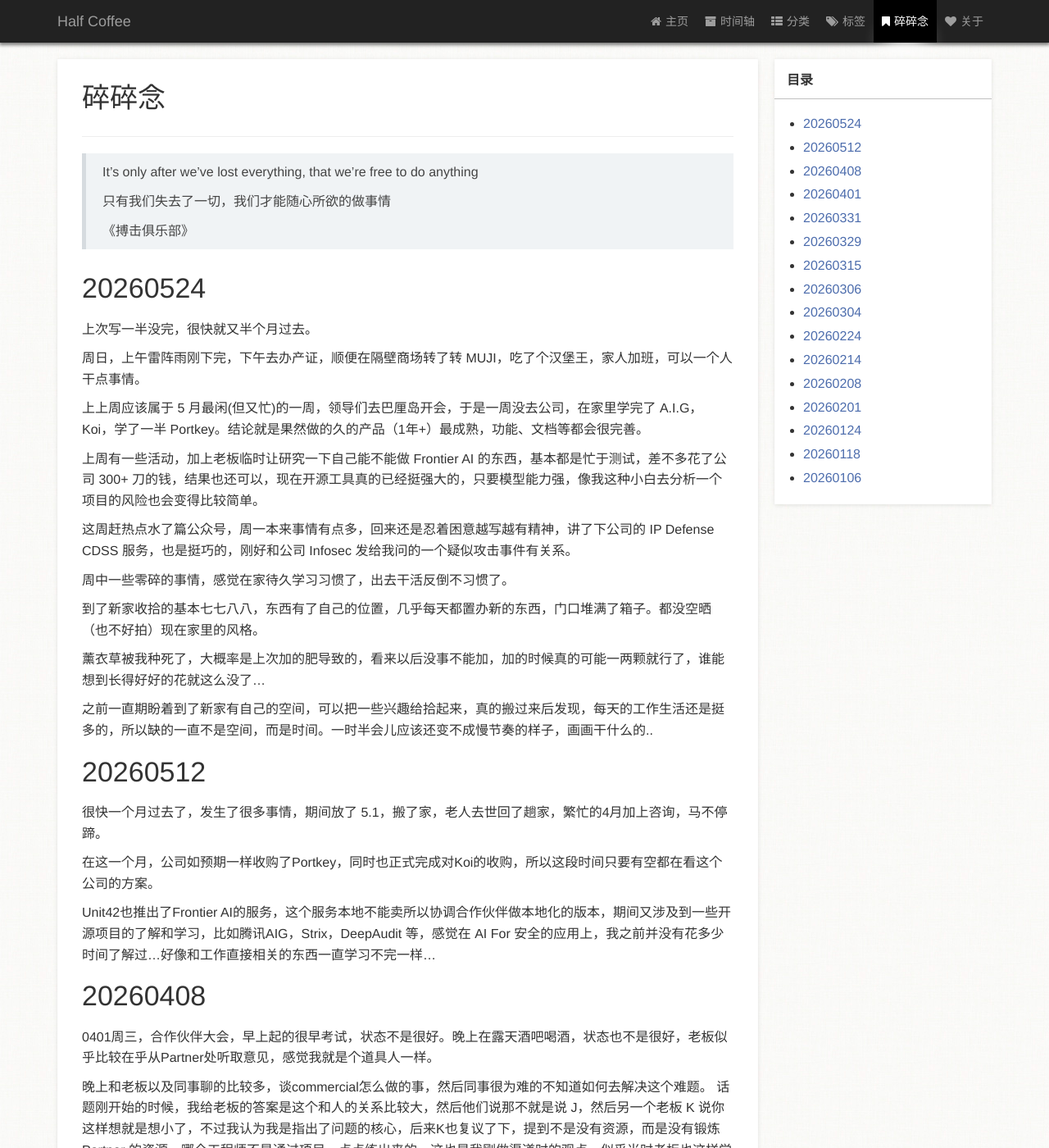
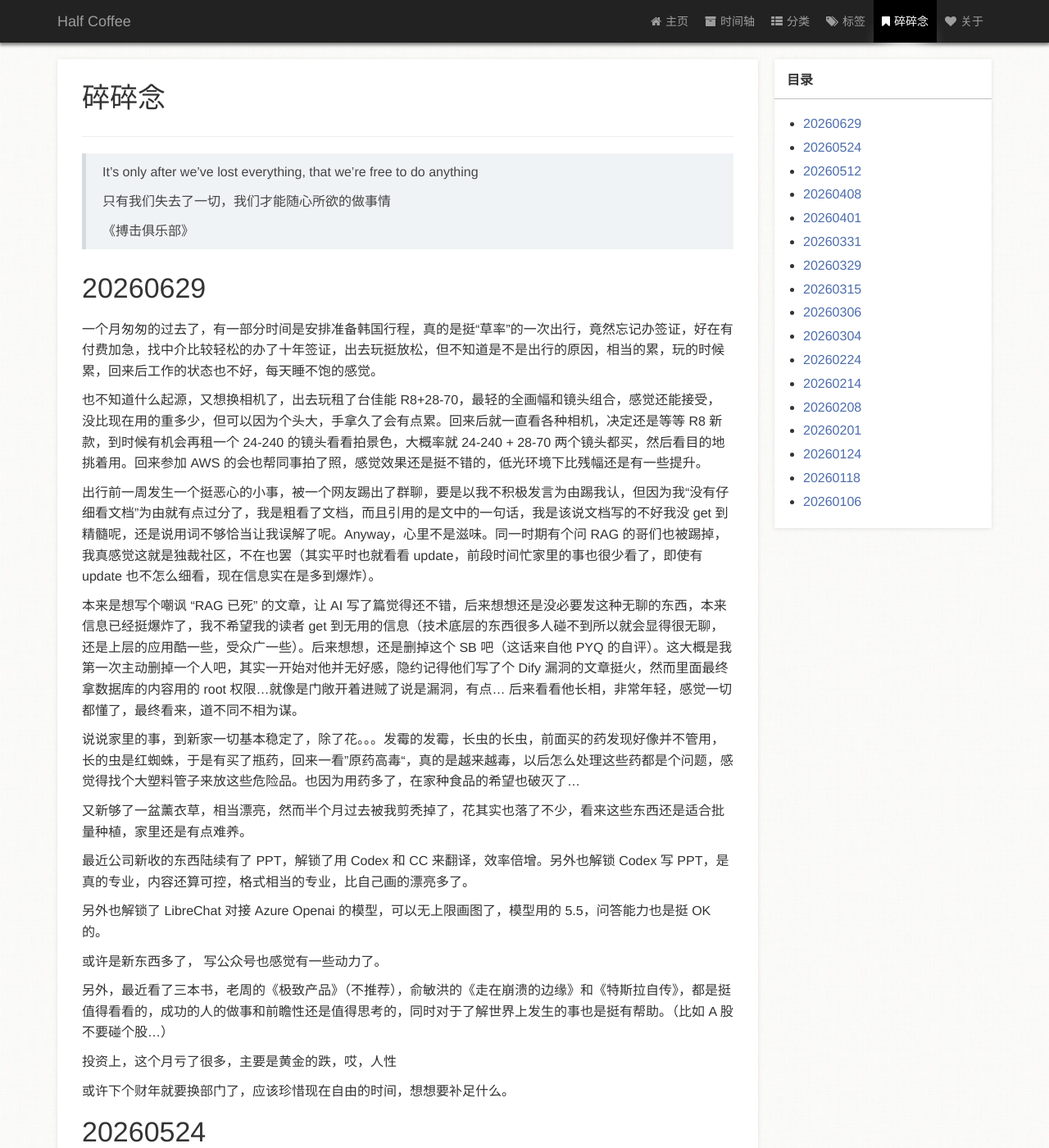
Before and after one commit to zm1990s/halfcoffee, a Jekyll site: the page built from page/3碎碎念.md, in a window 1280 px wide and 1400 px high. Shown: the whole window at 82% size. Built offline with Jekyll 4.4.1, drawn with Linux system fonts in a browser that asks for light colours; a style sheet for code colours, icons or effects is not loaded.

Commit message:
20260626

```diff
--- a/page/3碎碎念.md
+++ b/page/3碎碎念.md
@@ -15,6 +15,32 @@ type: page
 > 《搏击俱乐部》
 
 
+
+# 20260629
+
+一个月匆匆的过去了，有一部分时间是安排准备韩国行程，真的是挺“草率”的一次出行，竟然忘记办签证，好在有付费加急，找中介比较轻松的办了十年签证，出去玩挺放松，但不知道是不是出行的原因，相当的累，玩的时候累，回来后工作的状态也不好，每天睡不饱的感觉。
+
+也不知道什么起源，又想换相机了，出去玩租了台佳能 R8+28-70，最轻的全画幅和镜头组合，感觉还能接受，没比现在用的重多少，但可以因为个头大，手拿久了会有点累。回来后就一直看各种相机，决定还是等等 R8 新款，到时候有机会再租一个 24-240 的镜头看看拍景色，大概率就 24-240 + 28-70 两个镜头都买，然后看目的地挑着用。回来参加 AWS 的会也帮同事拍了照，感觉效果还是挺不错的，低光环境下比残幅还是有一些提升。
+
+出行前一周发生一个挺恶心的小事，被一个网友踢出了群聊，要是以我不积极发言为由踢我认，但因为我“没有仔细看文档”为由就有点过分了，我是粗看了文档，而且引用的是文中的一句话，我是该说文档写的不好我没 get 到精髓呢，还是说用词不够恰当让我误解了呢。Anyway，心里不是滋味。同一时期有个问 RAG 的哥们也被踢掉，我真感觉这就是独裁社区，不在也罢（其实平时也就看看 update，前段时间忙家里的事也很少看了，即使有 update 也不怎么细看，现在信息实在是多到爆炸）。
+
+本来是想写个嘲讽 “RAG 已死” 的文章，让 AI 写了篇觉得还不错，后来想想还是没必要发这种无聊的东西，本来信息已经挺爆炸了，我不希望我的读者 get 到无用的信息（技术底层的东西很多人碰不到所以就会显得很无聊，还是上层的应用酷一些，受众广一些）。后来想想，还是删掉这个 SB 吧（这话来自他 PYQ 的自评）。这大概是我第一次主动删掉一个人吧，其实一开始对他并无好感，隐约记得他们写了个 Dify 漏洞的文章挺火，然而里面最终拿数据库的内容用的 root 权限...就像是门敞开着进贼了说是漏洞，有点... 后来看看他长相，非常年轻，感觉一切都懂了，最终看来，道不同不相为谋。
+
+说说家里的事，到新家一切基本稳定了，除了花。。。发霉的发霉，长虫的长虫，前面买的药发现好像并不管用，长的虫是红蜘蛛，于是有买了瓶药，回来一看”原药高毒“，真的是越来越毒，以后怎么处理这些药都是个问题，感觉得找个大塑料管子来放这些危险品。也因为用药多了，在家种食品的希望也破灭了...
+
+又新够了一盆薰衣草，相当漂亮，然而半个月过去被我剪秃掉了，花其实也落了不少，看来这些东西还是适合批量种植，家里还是有点难养。
+
+最近公司新收的东西陆续有了 PPT，解锁了用 Codex 和 CC 来翻译，效率倍增。另外也解锁 Codex 写 PPT，是真的专业，内容还算可控，格式相当的专业，比自己画的漂亮多了。
+
+另外也解锁了 LibreChat 对接 Azure Openai 的模型，可以无上限画图了，模型用的 5.5，问答能力也是挺 OK 的。
+
+或许是新东西多了， 写公众号也感觉有一些动力了。
+
+另外，最近看了三本书，老周的《极致产品》（不推荐），俞敏洪的《走在崩溃的边缘》和《特斯拉自传》，都是挺值得看看的，成功的人的做事和前瞻性还是值得思考的，同时对于了解世界上发生的事也是挺有帮助。（比如 A 股不要碰个股...）
+
+投资上，这个月亏了很多，主要是黄金的跌，哎，人性
+
+或许下个财年就要换部门了，应该珍惜现在自由的时间，想想要补足什么。
 
 # 20260524
 
```
